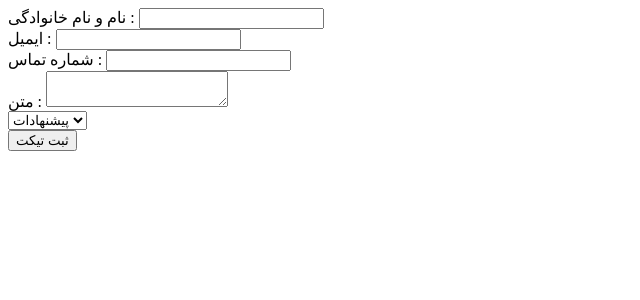
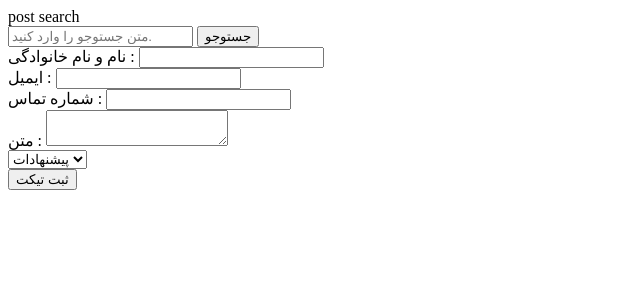
Before and after one commit to seyedmhsajadi/blog-django, a Django app: page /blog/ticket in a window 1280 px wide. Shown: the top 300 px of the page, without its empty margins (0-640 px from the left). Run offline with Django 5.2, Linux system fonts and the light colour scheme; parts of the project's set-up code (start-up, migrations or seed data) failed here and were passed over.

Commit message:
search feature1

```diff
--- a/blog/forms.py
+++ b/blog/forms.py
@@ -1,5 +1,6 @@
 from django import forms
 from .models import Comment, Post
+
 
 
 class TicketForm(forms.Form):
@@ -50,3 +51,7 @@ class PostForm(forms.ModelForm):
     class Meta:
         model = Post
         fields = ('title', 'description', 'author',)
+
+
+class PostSearch(forms.Form):
+    query = forms.CharField()
--- a/blog/templates/forms/comment.html
+++ b/blog/templates/forms/comment.html
@@ -5,6 +5,8 @@
 {% if comment %}
     کامنت شما ثبت شد.
     <a href="{{ post.get_absolute_url }}">بازگشت به پست</a>
+
+    <!-- این فرم مال زمانی هست که مثلا ما اعتتبار سنجی کردیم و اطلاعات غلط هست خطا رو هم در فایل form.py بصورت raise قرار دادیم-->
 {% else %}
   <form method="post">
       {% csrf_token %}
--- a/blog/templates/partials/header.html
+++ b/blog/templates/partials/header.html
@@ -0,0 +1,8 @@
+{% block title %}post search{% endblock %}
+
+    <form method="get" action="{% url "blog:post_search" %}">
+    {% csrf_token %}
+    <input name="query" type="text" placeholder="متن جستوجو را وارد کنید.">
+    <input type="submit" value="جستوجو" >
+
+    </form>
--- a/blog/urls.py
+++ b/blog/urls.py
@@ -11,7 +11,9 @@ urlpatterns = [
    # path('posts/<int:id>/', views.posts_detail, name='posts_detail'),
     path('ticket', views.ticket, name='ticket'),
     path('posts/<pk>/', views.posts_detail, name="posts_detail"),
-    path('posts/<post_id>/comment', views.post_comment, name="post_comment")
+    path('posts/<post_id>/comment', views.post_comment, name="post_comment"),
+
+    path('search', views.post_search, name='post_search'),
 
 
 
--- a/blog/views.py
+++ b/blog/views.py
@@ -1,10 +1,11 @@
+from django.db.models import Q
 from django.shortcuts import render, get_object_or_404, redirect
 from django.http import HttpResponse#, http404
 from django.utils.text import slugify
 from django.views.generic import ListView, DetailView
 from django.contrib import messages
 
-from .forms import TicketForm, CommentForm, PostForm
+from .forms import TicketForm, CommentForm, PostForm, PostSearch
 from . models import *
 #from django.core.paginator import Paginator, EmptyPage, PageNotAnInteger
 from django.views.decorators.http import require_POST
@@ -113,3 +114,16 @@ def post_comment(request, post_id):
             'comment': comment,
         }
     return render(request, "forms/comment.html", context)
+
+
+def post_search(request):
+    query = None
+    results = []
+    form = PostSearch(data=request.GET)
+    if form.is_valid():
+        query = form.cleaned_data['query']
+        results = Post.published.filter(title__icontains=query)
+    context = {"query" : query,
+               "results" : results,
+               }
+    return render(request, "blog/search.html", context)
```
Also changed, not shown: blog/templates/blog/search.html (added, +17 -0 lines).
